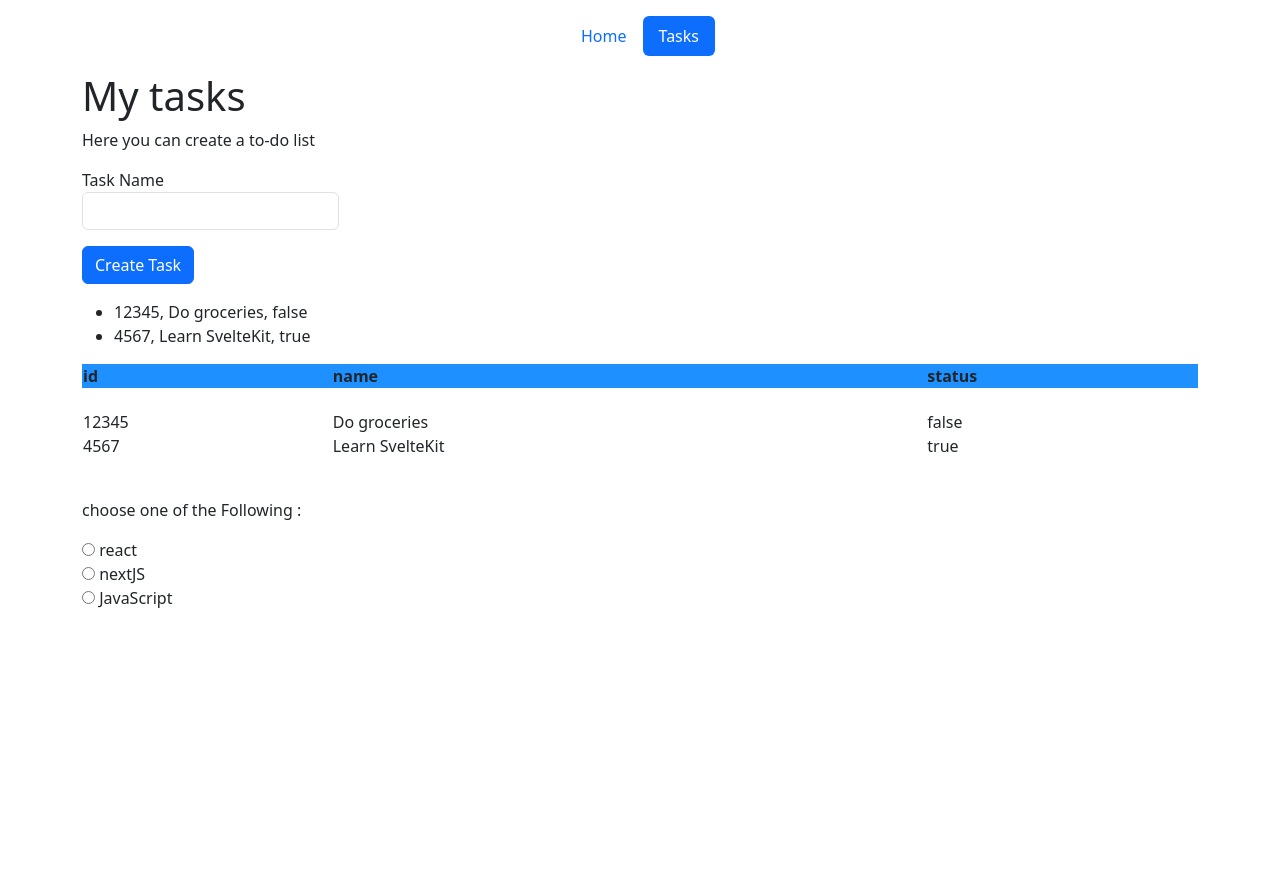
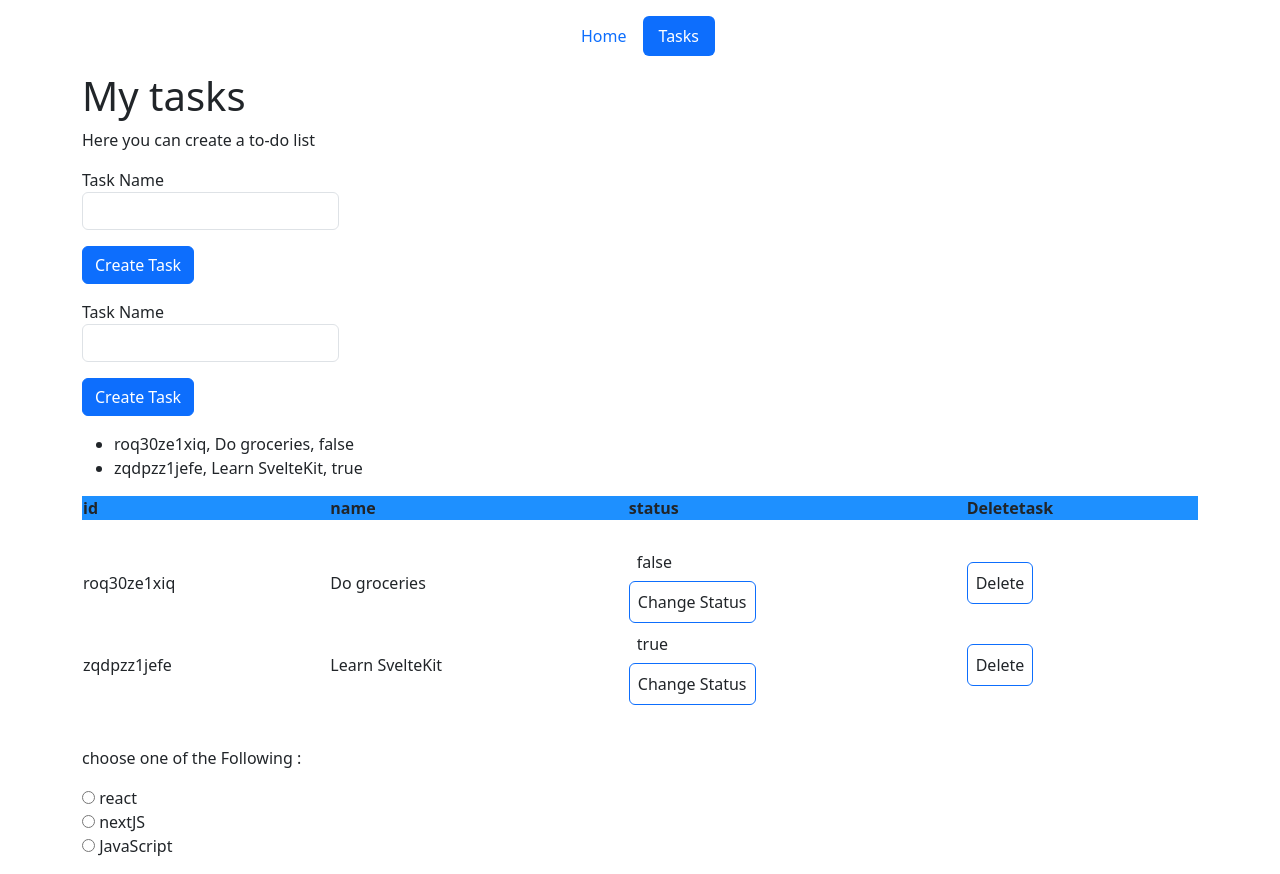
Before and after one commit to 3bo0d7/to-do-list-svelte, a SvelteKit app: page /todo in a window 1280 px wide. Before the commit the page ends 800 px from the top, so only its background shows below. Built offline with nearby package versions, Linux system fonts and the light colour scheme.

Commit message:
feat:delete button

```diff
--- a/src/routes/todo/+page.server.js
+++ b/src/routes/todo/+page.server.js
@@ -1,26 +1,57 @@
+function generateId() {
+  return Math.random().toString(36).substring(2);
+}
 
 let myTasks = [
-  { id: '12345', text: 'Do groceries', completed: false },
-  { id: '4567', text: 'Learn SvelteKit', completed: true }
+  { id: generateId(), text: 'Do groceries', completed: false },
+  { id: generateId(), text: 'Learn SvelteKit', completed: true }
 ]
+
+function findTask(task) {
+  return myTasks.map(task => task.id).indexOf(task.id)
+}
 
 /** @type {import('./$types').PageLoad} */
 export function load({ params }) {
   return {
     tasks: myTasks
-
   };
 }
 
 /** @type {import('./$types').Actions} */
 export const actions = {
-  default: async ({ request }) => {
+  createTask: async ({ request }) => {
     const data = await request.formData();
     console.log('action recieved', data)
     const taskName = data.get('taskName');
-    const newTask = { id: '12345', text: taskName, completed: false }
+    const newTask = { id: generateId(), text: taskName, completed: false }
     myTasks.push(newTask)
 
+  },
+  changeStatus: async ({ request }) => {
+    const data = await request.json();
+    console.log('change status', data)
+    myTasks.findIndex()
 
+  },
+  deleteTask: async ({ request }) => {
+    const task = await request.json();
+    console.log('delete task', task);
+    const index = findTask(task);
+    console.log('task index ' + index)
+    if (index > -1) {
+      myTasks.splice(index, 1);
+      console.log('task after delete', myTasks)
+    }
+  },
+};
+
+/** @type {import('./$types').RequestHandler} */
+export async function _DELETE({ request }) {
+  const data = await request.json();
+  console.log('delete row data', data)
+  const index = myTasks.indexOf(data);
+  if (index > -1) {
+    myTasks.splice(index, 1);
   }
-};
+}
--- a/src/routes/todo/+page.svelte
+++ b/src/routes/todo/+page.svelte
@@ -7,12 +7,48 @@
   export let data
 
   let times = 0
+  /*
+  function deleteTask(id) {
+    tasks = task.filter((task) => task.id !== id)
+  }
+*/
+  function swapStates() {
+    myTasks.completed = !myTasks.completed
+  }
+
+  async function changeStatus(task) {
+    const data = { id: task.id, completed: !task.completed }
+
+    const response = await fetch('?/changeStatus', {
+      method: 'POST',
+      body: JSON.stringify(data),
+    })
+    console.log('response from server', response.status, response.body)
+  }
+
+  async function deleteTask(task) {
+    const response = await fetch('?/deleteTask', {
+      method: 'POST',
+      body: JSON.stringify(task),
+    })
+    console.log('delete row response ', response.status, response.body)
+    location.reload()
+  }
 </script>
 
 <h1>My tasks</h1>
 <p>Here you can create a to-do list</p>
 
-<form method="POST">
+<form method="POST" action="?/createTask">
+  <label class="mb-3">
+    Task Name
+    <input name="taskName" type="text" class="form-control" />
+  </label>
+  <br />
+  <button class="btn btn-primary">Create Task</button>
+</form>
+
+<form method="POST" action="?/changeStatus">
   <label class="mb-3">
     Task Name
     <input name="taskName" type="text" class="form-control" />
@@ -21,6 +57,7 @@
 
   <button class="btn btn-primary">Create Task</button>
 </form>
+
 <ul>
   {#each data.tasks as task}
     <li>{task.id}, {task.text}, {task.completed}</li>
@@ -32,6 +69,7 @@
     <th>id</th>
     <th>name</th>
     <th>status</th>
+    <th>Deletetask</th>
   </tr>
   <br />
 
@@ -39,7 +77,18 @@
     <tr>
       <td>{task.id}</td>
       <td>{task.text}</td>
-      <td>{task.completed}</td>
+      <td
+        ><div class="col-4">{task.completed}</div>
+        <button class="btn btn-primary" on:click={() => changeStatus(task)}
+          >Change Status</button
+        ></td
+      >
+
+      <td
+        ><button class="btn btn-primary" on:click={() => deleteTask(task)}
+          >Delete</button
+        >
+      </td>
     </tr>
   {/each}
 </table>
@@ -54,7 +103,13 @@
   <input type="radio" id="javascript" name="fav_language" />
   <label for="javascript">JavaScript</label>
 </form>
-
+<!--
+{#if myTasks.completed}
+  <p>True</p>
+{:else}
+  <p>False</p>
+{/if}
+-->
 <!--
 <App1 name={'Peter'}>In between</App1>
 <TodoList taskname={'Home Task'} />
```
